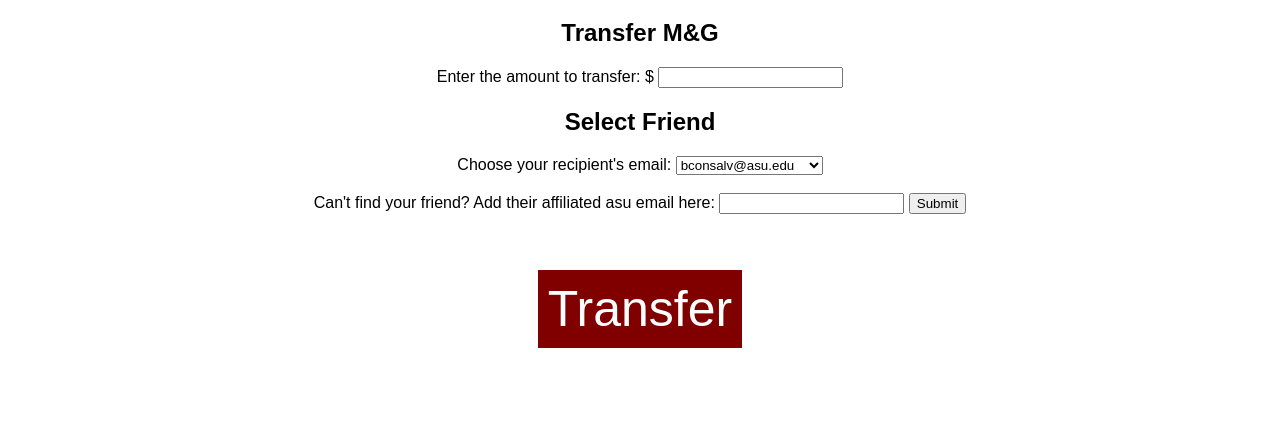
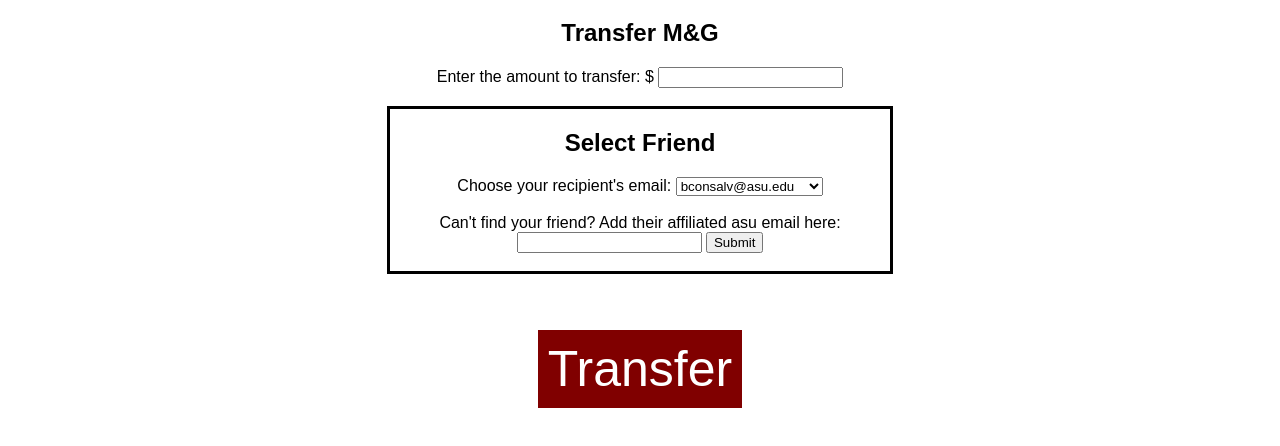
Before and after one commit to thienducthinh/M-G-PeerPay, a website: page public/dashboard.html in a window 1280 px wide. Shown: the part 208-654 px from the top of the page. Drawn offline with nearby package versions, Linux system fonts and the light colour scheme; no server answers.

Commit message:
Update dashboard.html

```diff
--- a/public/dashboard.html
+++ b/public/dashboard.html
@@ -55,11 +55,15 @@
             margin-top: 3%;
             border:none;
             padding: 10px;
+        }
 
-
+        #selectFriend {
+            border-style: solid;
+            width: 500px;
+            text-align: center;
+            margin: 0 auto;
 
         }
-
 
 
     </style>
@@ -87,7 +91,7 @@
             <div id="transferResult"></div>
         </section>
 
-
+        <br>
         <section id="selectFriend">
             <h2>Select Friend</h2>
             <label for="friendEmail">Choose your recipient's email:</label>
@@ -105,14 +109,14 @@
             <input id="addFriend" type="text"></select>
             <button id="addFriendButton" onclick="addFriend();">Submit</button>
             <br><br>
+        </section>
+
+        <section>
+            <br>
             <div id="textForAddFriend"></div>
 
             <div id = "transButton"><button id="transferButton" onclick="transfer();">Transfer</button></div>
-
-
-
         </section>
-
 
         </div>
 
```
